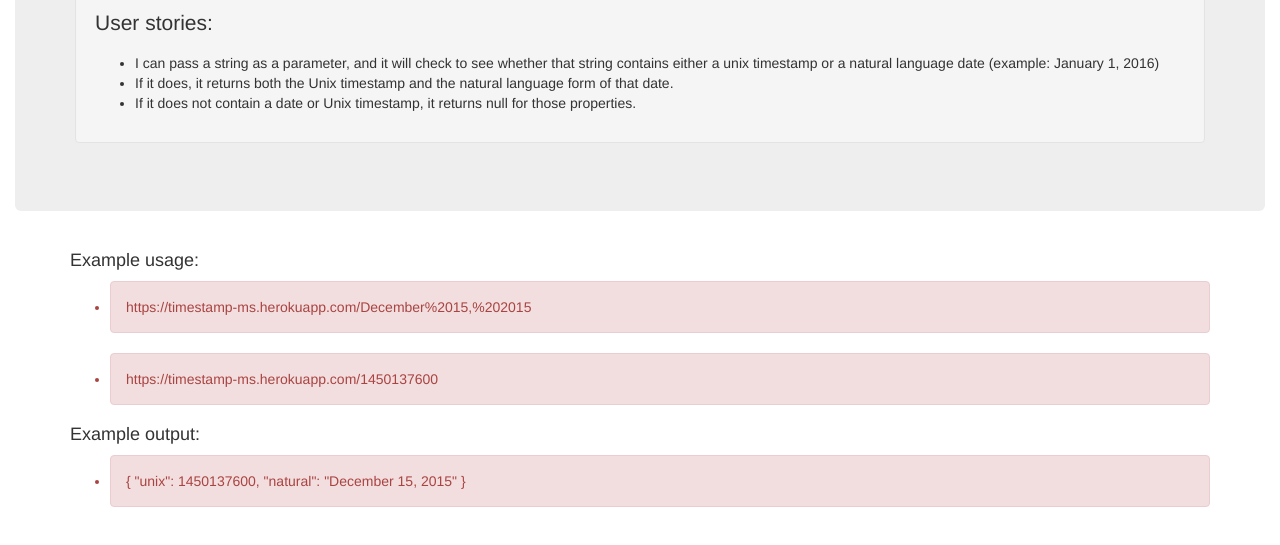
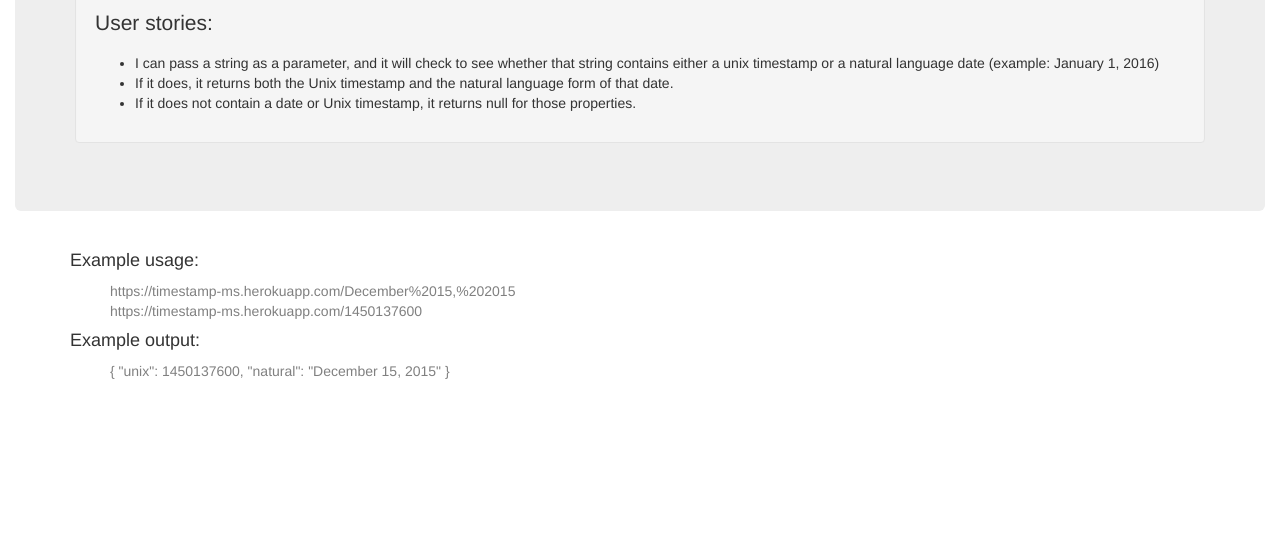
Before and after one commit to Bobslegend61/timestamp-api, a website: page client/index.html in a window 1280 px wide. Shown: the part 123-668 px from the top of the page. Drawn offline with nearby package versions, Linux system fonts and the light colour scheme.

Commit message:
clean up of code

```diff
--- a/client/css/index.css
+++ b/client/css/index.css
@@ -0,0 +1,4 @@
+.redColor{
+  color: grey;
+  list-style-type: none;
+}
--- a/client/index.html
+++ b/client/index.html
@@ -26,12 +26,12 @@
         <div class="container">
             <h4>Example usage:</h4>
             <ul>
-                <li class="alert alert-danger">https://timestamp-ms.herokuapp.com/December%2015,%202015</li>
-                <li class="alert alert-danger">https://timestamp-ms.herokuapp.com/1450137600</li>
+                <li class="redColor">https://timestamp-ms.herokuapp.com/December%2015,%202015</li>
+                <li class="redColor">https://timestamp-ms.herokuapp.com/1450137600</li>
             </ul>
             <h4>Example output:</h4>
             <ul>
-                <li class="alert alert-danger">{ "unix": 1450137600, "natural": "December 15, 2015" } </li>
+                <li class="redColor">{ "unix": 1450137600, "natural": "December 15, 2015" } </li>
             </ul>
         </div>
 
--- a/server.js
+++ b/server.js
@@ -21,7 +21,6 @@ app.get("/:"+ encodeURIComponent("date"), function(req, res){
 
   if(date.getDate()){
     if(isNaN(checkParams)){
-      console.log("Correct");
       normal = date.toDateString();
       unix = Math.round(date.getTime()/1000);
     }else{
```
